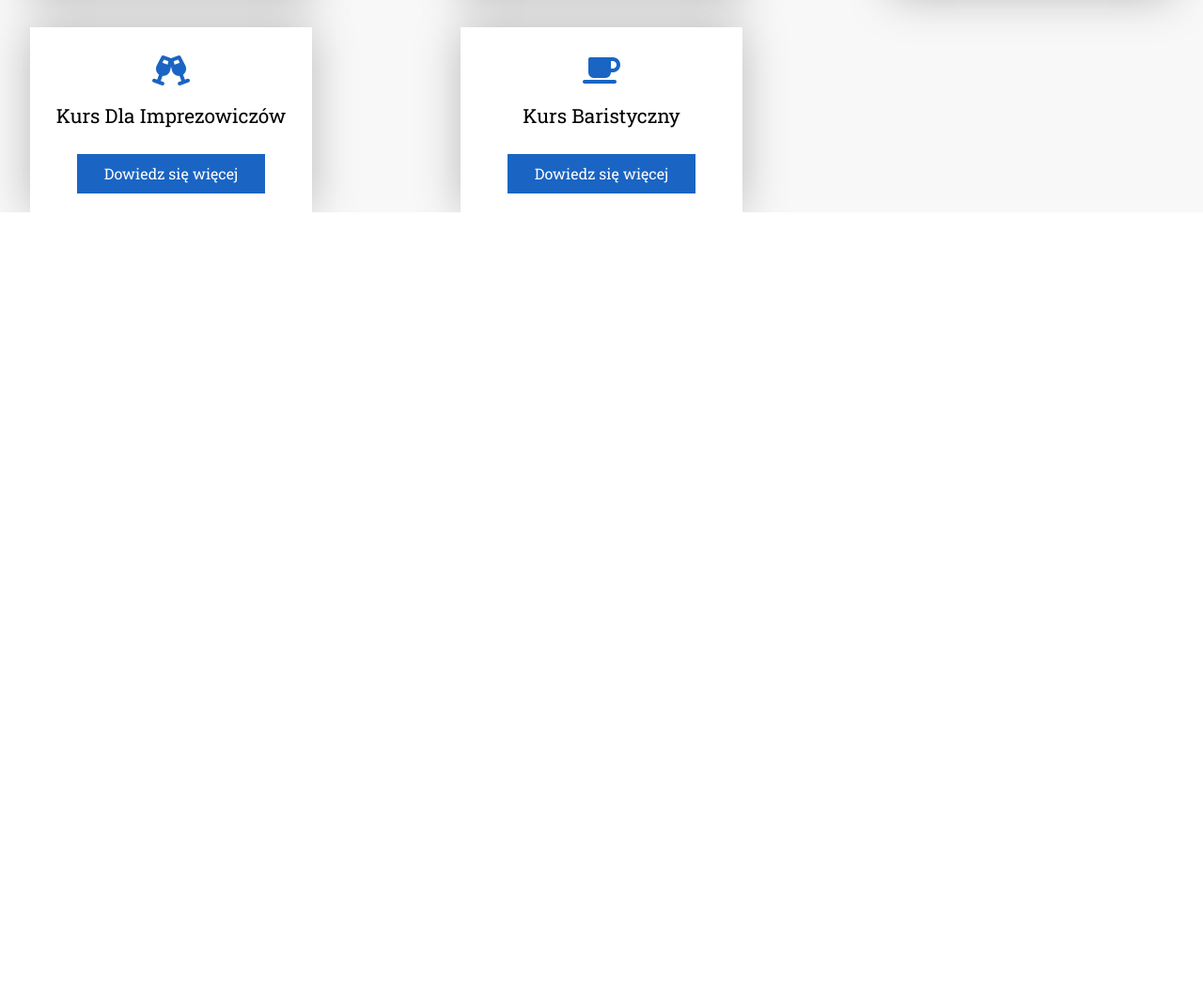
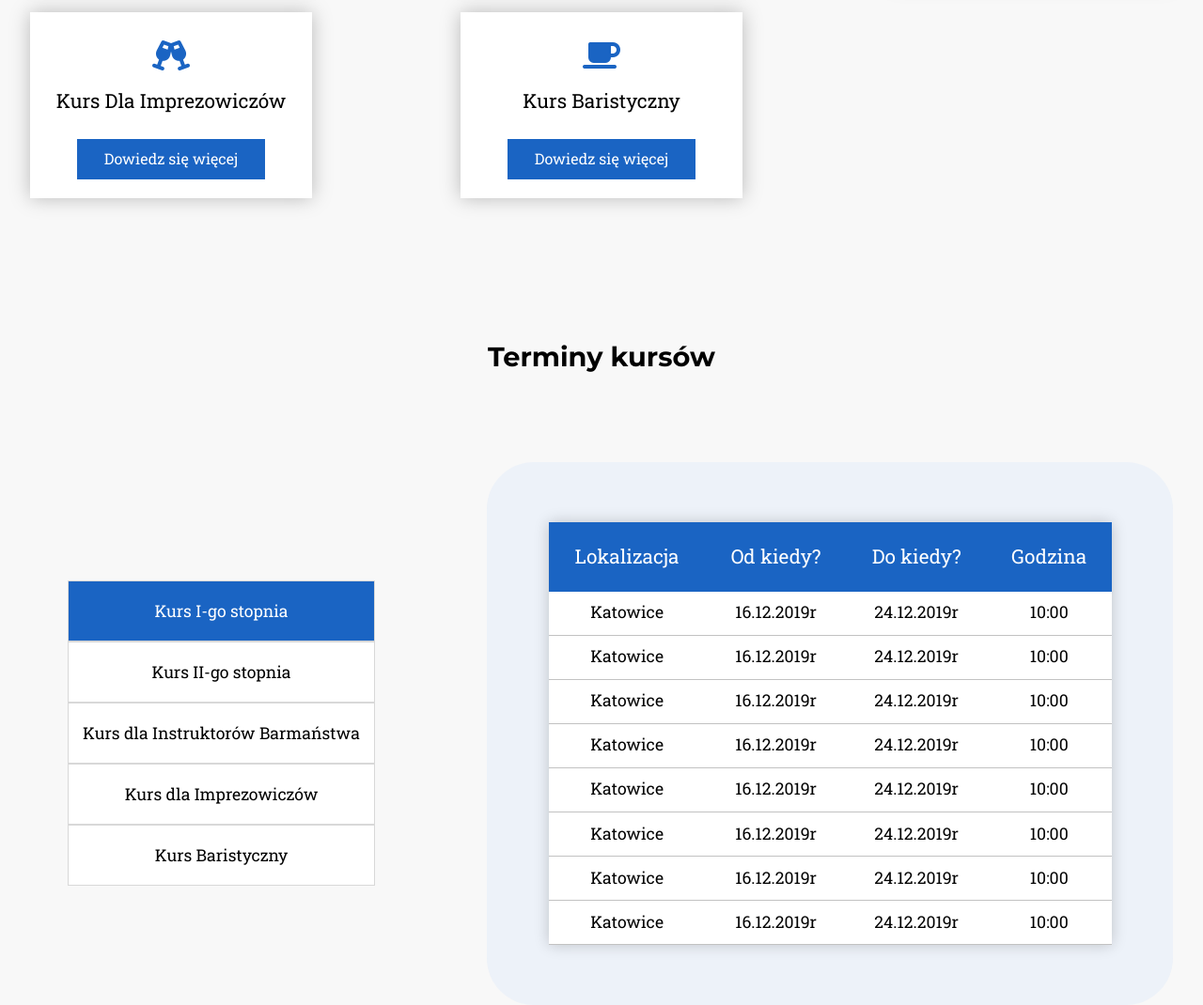
Before and after one commit to Balldoro/bartender, a website built with webpack: page src/templates/index.html in a window 1280 px wide. Shown: the part 2097-3167 px from the top of the page at 94% size. Before the commit the page ends 2323 px from the top, so only its background shows below. Built offline with nearby package versions, Linux system fonts and the light colour scheme.

Commit message:
create terms section, make overlay a component

```diff
--- a/src/sass/components/_box.scss
+++ b/src/sass/components/_box.scss
@@ -1,7 +1,7 @@
 .box {
   min-width: 200px;
   background-color: #fff;
-  box-shadow: 0 0 45px 0 rgba(#000, 0.25);
+  box-shadow: 0 0 20px 0 rgba(#000, 0.25);
   text-align: center;
   display: flex;
   flex-direction: column;
--- a/src/sass/components/_btn.scss
+++ b/src/sass/components/_btn.scss
@@ -24,8 +24,7 @@
     transform-origin: left;
     transition: transform 0.25s ease-in-out;
   }
-  &:hover::before,
-  &:focus::before {
+  &:hover::before {
     transform: scaleX(1);
   }
   &--big {
@@ -54,8 +53,7 @@
       transform-origin: left;
       transition: transform 0.25s ease-in-out color 0.25s;
     }
-    &:hover::before,
-    &:focus::before {
+    &:hover::before {
       transform: scaleX(1);
     }
     &:hover {
--- /dev/null
+++ b/src/sass/components/_overlay.scss
@@ -0,0 +1,9 @@
+.overlay {
+  flex-basis: 100%;
+  background-color: $side-color;
+  border-radius: 50px;
+  padding: 4rem 2rem;
+  display: flex;
+  align-items: center;
+  justify-content: center;
+}
--- a/src/sass/components/_text.scss
+++ b/src/sass/components/_text.scss
@@ -1,8 +1,10 @@
 .title {
   @include title-font;
+  margin-bottom: 6rem;
   &--decor {
     position: relative;
     margin-left: 30px;
+    margin-bottom: 1rem;
     &::before {
       content: "";
       display: block;
--- a/src/sass/layout/_about.scss
+++ b/src/sass/layout/_about.scss
@@ -2,15 +2,6 @@
   display: flex;
   justify-content: space-between;
   align-items: center;
-  &__overlay {
-    flex-basis: 100%;
-    background-color: $side-color;
-    border-radius: 50px;
-    padding: 4rem 2rem;
-    display: flex;
-    align-items: center;
-    justify-content: center;
-  }
   &__image-container {
     flex-basis: 35%;
     margin-right: 6rem;
--- a/src/sass/layout/_showcase.scss
+++ b/src/sass/layout/_showcase.scss
@@ -1,6 +1,6 @@
 .showcase {
   display: flex;
-  height: 100vh;
+  height: 90vh;
   justify-content: stretch;
   &__main-content {
     flex-basis: 50%;
--- /dev/null
+++ b/src/sass/layout/_terms.scss
@@ -0,0 +1,61 @@
+.terms {
+  text-align: center;
+  &__content-container {
+    text-align: left;
+    display: flex;
+    justify-content: space-between;
+    align-items: center;
+  }
+  &__list {
+    list-style: none;
+  }
+  &__item {
+    @include text-font;
+  }
+  &__btn {
+    border: none;
+    background-color: #fff;
+    border: 1px solid rgb(216, 216, 216);
+    border-bottom: none;
+    width: 100%;
+    height: 65px;
+    padding: 0 15px;
+    cursor: pointer;
+    &:last-child {
+      border-bottom: 1px solid rgb(216, 216, 216);
+    }
+    &--active {
+      background-color: $decor-color;
+      color: $text-side-color;
+    }
+  }
+  &__table-container {
+    flex-basis: 60%;
+  }
+  &__table {
+    width: 90%;
+    height: 450px;
+    background-color: #fff;
+    box-shadow: 0 0 15px 0 rgba(#000, 0.2);
+    border-spacing: 0;
+    border: none;
+    border-collapse: collapse;
+  }
+  &__table-head {
+    background-color: $decor-color;
+    color: $text-side-color;
+  }
+  &__table-head-cell {
+    padding: 25px 20px;
+    text-align: center;
+  }
+  &__table-body-cell {
+    @include text-font;
+    text-align: center;
+    padding: 10px 15px;
+  }
+  &__table-body-row {
+    border-bottom: 1px solid rgb(194, 194, 194);
+    overflow: hidden;
+  }
+}
--- a/src/sass/main.scss
+++ b/src/sass/main.scss
@@ -11,7 +11,9 @@
 @import "./components/menu";
 @import "./layout/showcase";
 @import "./components/btn";
+@import "./components/overlay";
 @import "./layout/about";
 @import "./layout/slider";
 @import "./components/box";
 @import "./layout/courses";
+@import "./layout/terms";
--- a/src/templates/index.html
+++ b/src/templates/index.html
@@ -57,7 +57,7 @@
         <div class="showcase__decoration"></div>
       </section>
       <section class="section about container">
-        <div class="about__overlay">
+        <div class="overlay">
           <div class="about__image-container">
             <img src="/assets/about.jpg" class="about__image" alt="" />
           </div>
@@ -141,6 +141,98 @@
           </div>
         </div>
       </section>
+      <section class="section container terms">
+        <h2 class="title">Terminy kursów</h2>
+        <div class="terms__content-container">
+          <ul class="terms__list">
+            <li class="terms__item">
+              <button class="terms__btn terms__btn--active">
+                Kurs I-go stopnia
+              </button>
+            </li>
+            <li class="terms__item">
+              <button class="terms__btn">Kurs II-go stopnia</button>
+            </li>
+            <li class="terms__item">
+              <button class="terms__btn">
+                Kurs dla Instruktorów Barmaństwa
+              </button>
+            </li>
+            <li class="terms__item">
+              <button class="terms__btn">Kurs dla Imprezowiczów</button>
+            </li>
+            <li class="terms__item">
+              <button class="terms__btn">Kurs Baristyczny</button>
+            </li>
+          </ul>
+          <div class="terms__table-container">
+            <div class="overlay">
+              <table class="terms__table">
+                <thead class="terms__table-head">
+                  <tr>
+                    <th class="terms__table-head-cell subtitle">
+                      Lokalizacja
+                    </th>
+                    <th class="terms__table-head-cell subtitle">Od kiedy?</th>
+                    <th class="terms__table-head-cell subtitle">Do kiedy?</th>
+                    <th class="terms__table-head-cell subtitle">Godzina</th>
+                  </tr>
+                </thead>
+                <tbody>
+                  <tr class="terms__table-body-row">
+                    <td class="terms__table-body-cell">Katowice</td>
+                    <td class="terms__table-body-cell">16.12.2019r</td>
+                    <td class="terms__table-body-cell">24.12.2019r</td>
+                    <td class="terms__table-body-cell">10:00</td>
+                  </tr>
+                  <tr class="terms__table-body-row">
+                    <td class="terms__table-body-cell">Katowice</td>
+                    <td class="terms__table-body-cell">16.12.2019r</td>
+                    <td class="terms__table-body-cell">24.12.2019r</td>
+                    <td class="terms__table-body-cell">10:00</td>
+                  </tr>
+                  <tr class="terms__table-body-row">
+                    <td class="terms__table-body-cell">Katowice</td>
+                    <td class="terms__table-body-cell">16.12.2019r</td>
+                    <td class="terms__table-body-cell">24.12.2019r</td>
+                    <td class="terms__table-body-cell">10:00</td>
+                  </tr>
+                  <tr class="terms__table-body-row">
+                    <td class="terms__table-body-cell">Katowice</td>
+                    <td class="terms__table-body-cell">16.12.2019r</td>
+                    <td class="terms__table-body-cell">24.12.2019r</td>
+                    <td class="terms__table-body-cell">10:00</td>
+                  </tr>
+                  <tr class="terms__table-body-row">
+                    <td class="terms__table-body-cell">Katowice</td>
+                    <td class="terms__table-body-cell">16.12.2019r</td>
+                    <td class="terms__table-body-cell">24.12.2019r</td>
+                    <td class="terms__table-body-cell">10:00</td>
+                  </tr>
+                  <tr class="terms__table-body-row">
+                    <td class="terms__table-body-cell">Katowice</td>
+                    <td class="terms__table-body-cell">16.12.2019r</td>
+                    <td class="terms__table-body-cell">24.12.2019r</td>
+                    <td class="terms__table-body-cell">10:00</td>
+                  </tr>
+                  <tr class="terms__table-body-row">
+                    <td class="terms__table-body-cell">Katowice</td>
+                    <td class="terms__table-body-cell">16.12.2019r</td>
+                    <td class="terms__table-body-cell">24.12.2019r</td>
+                    <td class="terms__table-body-cell">10:00</td>
+                  </tr>
+                  <tr class="terms__table-body-row">
+                    <td class="terms__table-body-cell">Katowice</td>
+                    <td class="terms__table-body-cell">16.12.2019r</td>
+                    <td class="terms__table-body-cell">24.12.2019r</td>
+                    <td class="terms__table-body-cell">10:00</td>
+                  </tr>
+                </tbody>
+              </table>
+            </div>
+          </div>
+        </div>
+      </section>
     </main>
   </body>
 </html>
```
